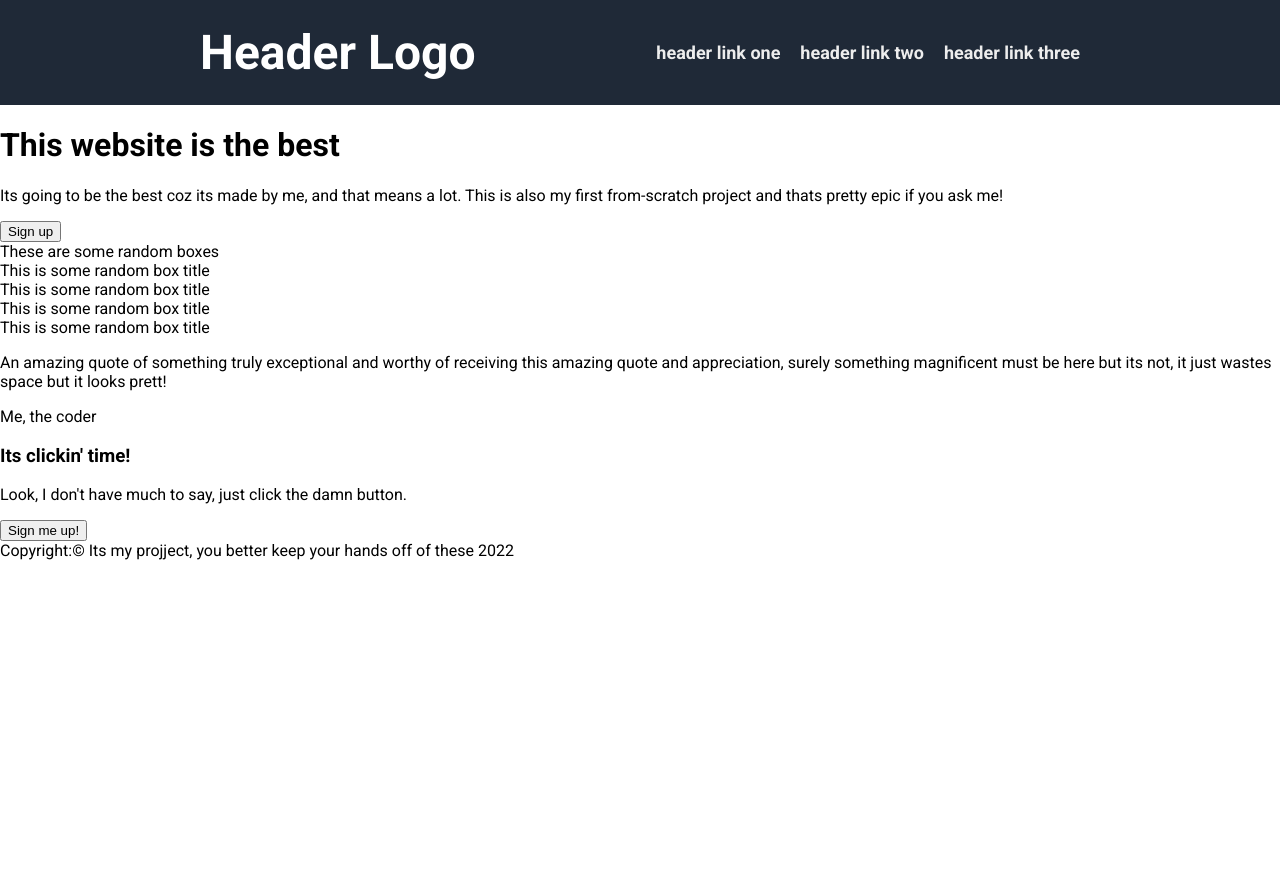
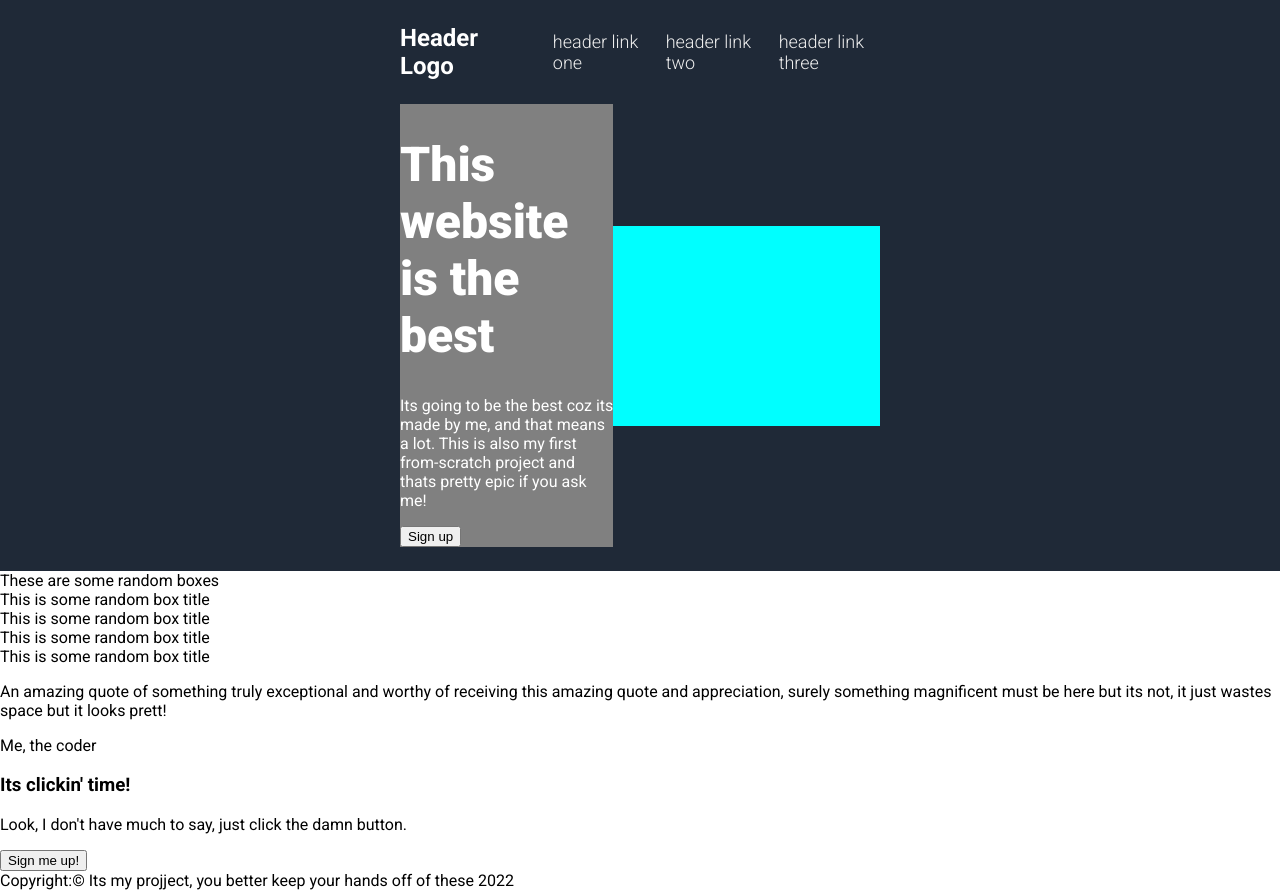
Before and after one commit to Adnans2005/My-First-full-CSS-HTML-Project, a plain HTML site: page index.html in a window 1280 px wide. Before the commit the page ends 800 px from the top, so only its background shows below. Drawn offline with Linux system fonts and the light colour scheme.

Commit message:
Styled header fully and hero section partially

```diff
--- a/style.css
+++ b/style.css
@@ -9,8 +9,8 @@ body {
     justify-content: space-between;
     background: #1f2937;
     color: white;
-    padding: 24px 200px;
-    font-size: 48px;
+    padding: 24px 400px 0 400px;
+    font-size: 24px;
     font-weight: bolder;
     align-items: center;
 }
@@ -21,5 +21,27 @@ body {
     text-decoration: none;
     color: rgb(237, 237, 237);
     font-size: 18px;
+    font-weight: 300;
     gap: 20px;
 }
+.hero-section {
+    display: flex;
+    background: #1f2937;
+    color: white;
+    justify-content: space-between;
+    padding: 24px 400px;
+    align-items: center;
+}
+.text-and-buttons {
+    width: 400px;
+    background: grey;
+}
+.image {
+    width: 500px;
+    height: 200px;
+    background: aqua;
+}
+.text-and-buttons h1{
+    font-size: 48px;
+    font-weight: 900;
+}
```
